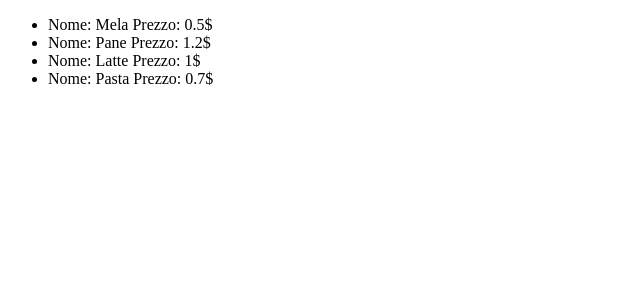
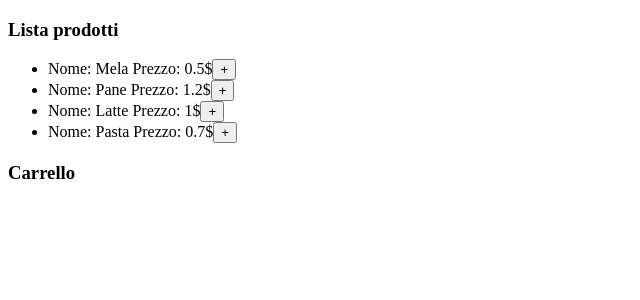
Before and after one commit to christianzaboli/ex-react-usereducer-spesa, a React (Vite) app: page / in a window 1280 px wide. Shown: the top 300 px of the page, without its empty margins (0-640 px from the left). Built offline with nearby package versions, Linux system fonts and the light colour scheme.

Commit message:
milestone 2

```diff
--- a/src/App.jsx
+++ b/src/App.jsx
@@ -7,14 +7,39 @@ const products = [
   { name: "Pasta", price: 0.7 },
 ];
 function App() {
+  const [addedProducts, setAddedProducts] = useState([]);
+  function addToCart(i) {
+    const cartItem = { ...products[i], quantity: 1 };
+    if (
+      addedProducts.length > 0 &&
+      addedProducts.some((e) => e.name === cartItem.name)
+    ) {
+      return;
+    } else {
+      setAddedProducts([...addedProducts, cartItem]);
+      console.log(addedProducts.includes(cartItem));
+    }
+  }
   return (
     <>
       <main>
+        <h3>Lista prodotti</h3>
         <ul>
-          {products.map((p) => {
+          {products.map((p, i) => {
             return (
-              <li>
+              <li key={i}>
                 Nome: {p.name} Prezzo: {p.price}$
+                <button onClick={() => addToCart(i)}>+</button>
+              </li>
+            );
+          })}
+        </ul>
+        <h3>Carrello</h3>
+        <ul>
+          {addedProducts?.map((p, i) => {
+            return (
+              <li key={i}>
+                Nome: {p.name}, Prezzo: {p.price}, Quantitá: {p.quantity}
               </li>
             );
           })}
```
